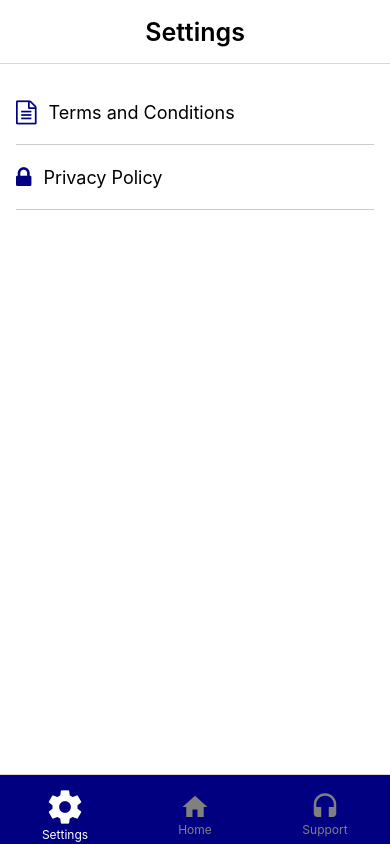
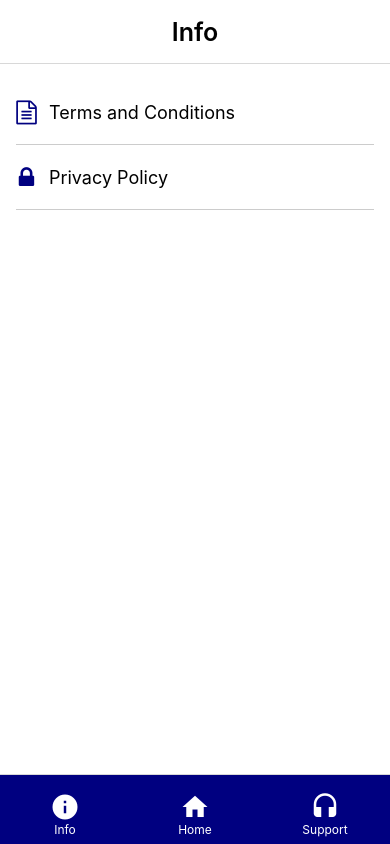
Before and after one commit to Biswash908/RFC_Cat, a React Native app: screen /Settings in a window 390 px wide. Built offline with nearby package versions, Linux system fonts and the light colour scheme.

Commit message:
Fixed alignment and changed settings to info

```diff
--- a/App.tsx
+++ b/App.tsx
@@ -35,8 +35,8 @@ const HomeTabs = () => {
             iconName = 'home';
             label = 'Home';
           } else if (route.name === 'Settings') {
-            iconName = 'settings';
-            label = 'Settings';
+            iconName = 'info';
+            label = 'Info';
           } else if (route.name === 'Support') {
             iconName = 'headset';
             label = 'Support';
@@ -46,10 +46,10 @@ const HomeTabs = () => {
             <View style={{ alignItems: 'center' }}>
               <MaterialIcons
                 name={iconName}
-                size={focused ? 40 : 30}
-                color={focused ? 'white' : 'grey'}
+                size={30}
+                color={'white'}
               />
-              <Text style={{ color: focused ? 'white' : 'grey', fontSize: 12 }}>
+              <Text style={{ color : 'white', fontSize: 12 }}>
                 {label}
               </Text>
             </View>
--- a/screens/SettingsScreen.tsx
+++ b/screens/SettingsScreen.tsx
@@ -8,7 +8,7 @@ const SettingsScreen = ({ navigation }) => {
   };
 
   useLayoutEffect(() => {
-    navigation.setOptions({ title: 'Settings' });
+    navigation.setOptions({ title: 'Info' });
   }, [navigation]);
 
   return (
@@ -16,19 +16,22 @@ const SettingsScreen = ({ navigation }) => {
       <StatusBar barStyle="dark-content" translucent backgroundColor="transparent" />
       <View style={styles.container}>
         <TouchableOpacity style={styles.listItem} onPress={() => openLink('http://makethingsunlimited.com/terms-and-conditions/')}>
-          <FontAwesome name="file-text-o" size={24} color="#000080" style={styles.icon} />
+          <View style={styles.iconContainer}>
+            <FontAwesome name="file-text-o" size={24} color="#000080" style={styles.icon} />
+          </View>
           <Text style={styles.listItemText}>Terms and Conditions</Text>
         </TouchableOpacity>
 
         <TouchableOpacity style={styles.listItem} onPress={() => openLink('http://makethingsunlimited.com/privacy-policy/')}>
-          <FontAwesome name="lock" size={24} color="#000080" style={styles.icon} />
+          <View style={styles.iconContainer}>
+            <FontAwesome name="lock" size={24} color="#000080" style={styles.icon} />
+          </View>
           <Text style={styles.listItemText}>Privacy Policy</Text>
         </TouchableOpacity>
       </View>
     </SafeAreaView>
   );
 };
-
 const styles = StyleSheet.create({
   safeArea: {
     flex: 1,
@@ -53,6 +56,11 @@ const styles = StyleSheet.create({
     fontSize: 18,
     color: 'black',
   },
+  iconContainer: {
+    width: 33, // Set a consistent width for the icon container
+    alignItems: 'center',
+    justifyContent: 'center', // Center the icon vertically and horizontally
+  },
   bottomBar: {
     flexDirection: 'row',
     justifyContent: 'space-around',
--- a/screens/SupportScreen.tsx
+++ b/screens/SupportScreen.tsx
@@ -1,6 +1,6 @@
 import React from 'react';
 import { View, Text, StyleSheet, SafeAreaView, StatusBar, TouchableOpacity, Linking } from 'react-native';
-import { FontAwesome } from '@expo/vector-icons'; // Import FontAwesome for the headphones icon
+import { FontAwesome } from '@expo/vector-icons';
 
 const SupportScreen = () => {
   const handleEmailPress = () => {
@@ -17,18 +17,15 @@ const SupportScreen = () => {
       <View style={styles.container}>
 
         <View style={styles.headerContainer}>
-          <FontAwesome name="headphones" size={64} color="#1252b8" />
+            <FontAwesome name="headphones" size={64} color="#1252b8" />
           <Text style={styles.contactText}>Contact Us</Text>
         </View>
 
         <TouchableOpacity style={styles.listItem} onPress={handleEmailPress}>
-          <FontAwesome name="envelope" size={24} color="#000080" style={styles.icon} />
+          <View style={styles.iconContainer}>
+            <FontAwesome name="envelope" size={24} color="#000080" style={styles.icon} />
+          </View>
           <Text style={styles.listItemText}>Send us an Email</Text>
-        </TouchableOpacity>
-
-        <TouchableOpacity style={styles.listItem} onPress={handleFaqsPress}>
-          <FontAwesome name="question-circle" size={24} color="#000080" style={styles.icon} />
-          <Text style={styles.listItemText}>FAQs</Text>
         </TouchableOpacity>
       </View>
     </SafeAreaView>
@@ -65,6 +62,11 @@ const styles = StyleSheet.create({
   icon: {
     marginRight: 12,
   },
+  iconContainer: {
+    width: 38,
+    alignItems:'center',
+    justifyContent: 'center',
+  },
   listItemText: {
     fontSize: 18,
     color: 'black',
```
